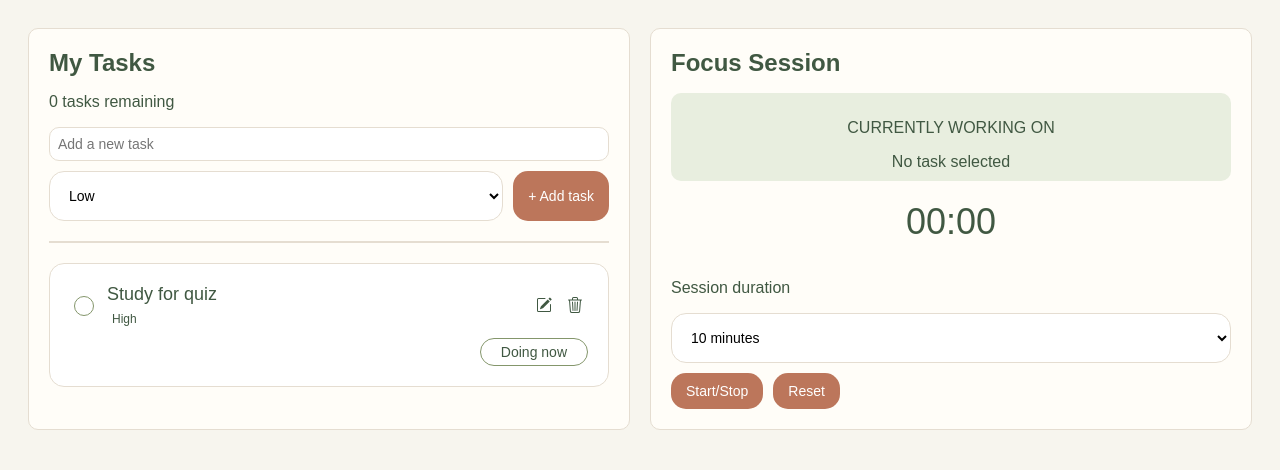
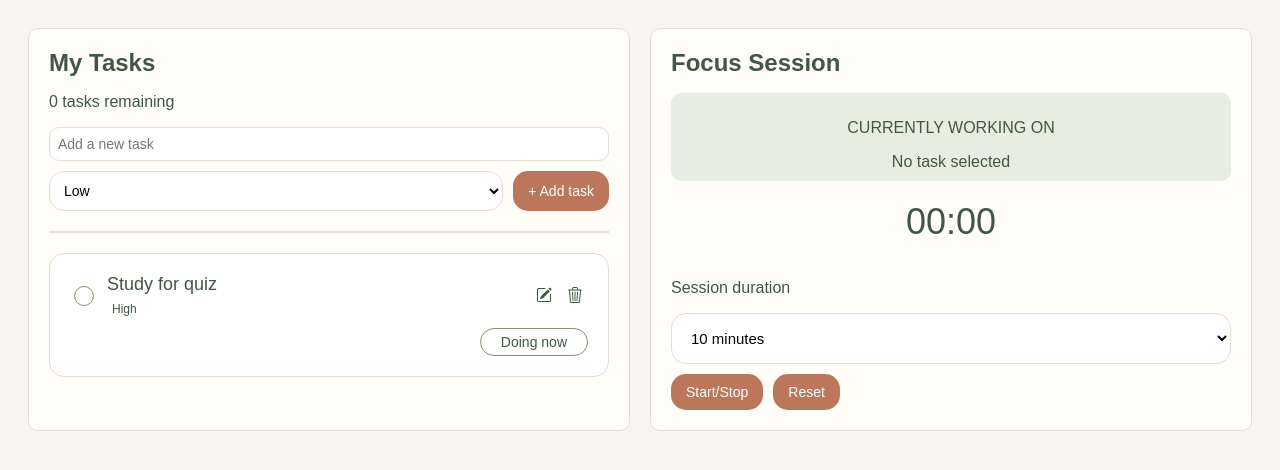
Before and after one commit to kaleysantonocito/To-Do-List-App, a plain HTML site: page index.html in a window 1280 px wide. Drawn offline with Linux system fonts and the light colour scheme.

Commit message:
Update style.css

```diff
--- a/style.css
+++ b/style.css
@@ -58,7 +58,7 @@ hr {
     background-color: white;
     border: 1px solid #E5DDD1;
     border-radius: 15px;
-    padding: 15px;
+    padding: 10px;
 }
 
 .task-controls button {
@@ -196,7 +196,7 @@ input[type="checkbox"]:checked {
 
 .session-settings select {
     flex: 1;
-    font-size: 14px;
+    font-size: 15px;
     background-color: white;
     border: 1px solid #E5DDD1;
     border-radius: 15px;
```
